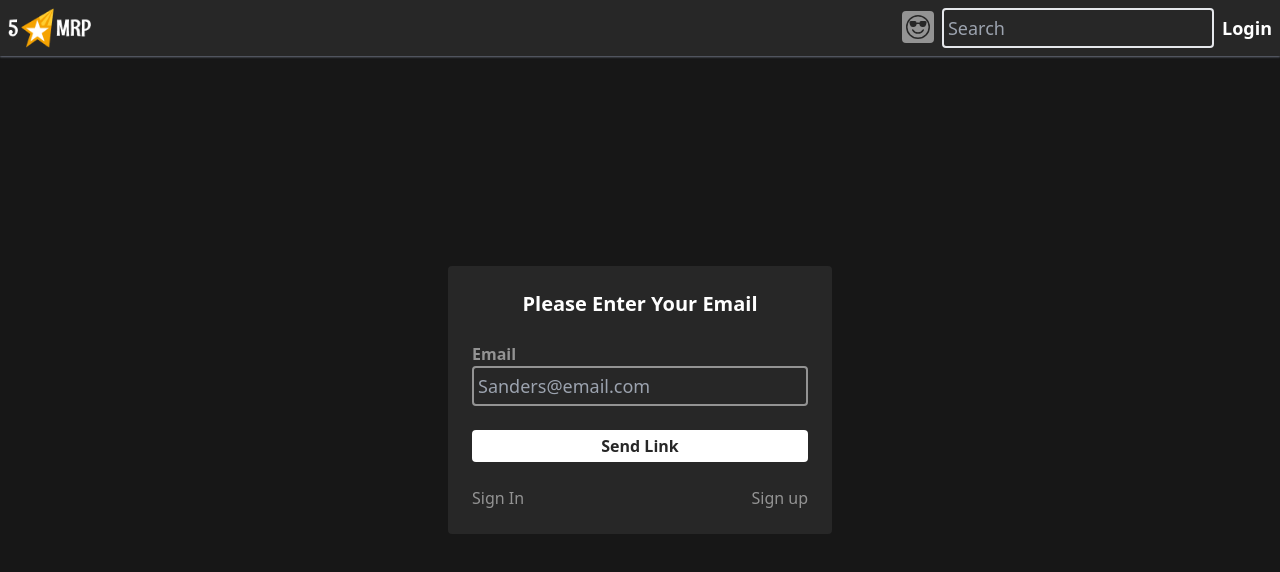
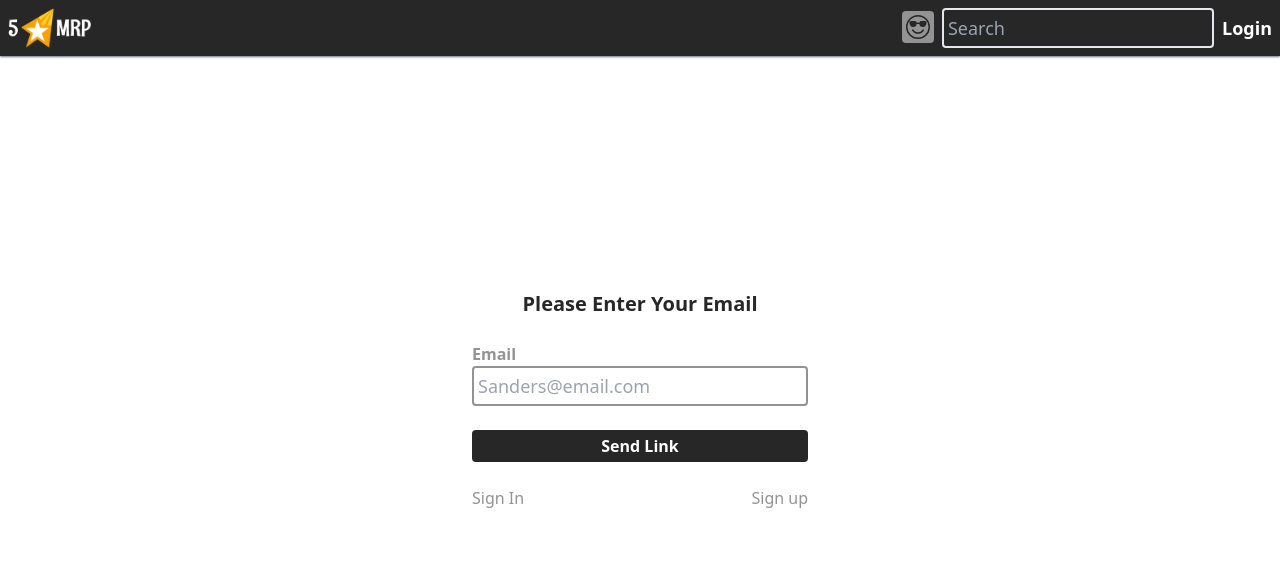
Before and after one commit to tprazniewski/ReviewApp, a React (Create React App) app in the folder frontend/: page /auth/forget-password in a window 1280 px wide. Shown: the top 572 px of the page. Built offline with nearby package versions, Linux system fonts and the light colour scheme.

Commit message:
Finish working on theme over the all components

```diff
--- a/frontend/src/components/CustomLink.jsx
+++ b/frontend/src/components/CustomLink.jsx
@@ -3,6 +3,6 @@ import { Link } from 'react-router-dom'
 
 export default function CustomLink({to,children}) {
   return (
-    <Link className='text-dark-subtle hover:text-white transition ' to={to}> {children} </Link>
+    <Link className='dark:text-dark-subtle text-light-subtle dark:hover:text-white hover:text-primary transition ' to={to}> {children} </Link>
     )
 }
--- a/frontend/src/components/auth/ConfirmPassword.jsx
+++ b/frontend/src/components/auth/ConfirmPassword.jsx
@@ -3,12 +3,14 @@ import Container from "../Container";
 import FormInput from "../form/FormInput";
 import Title from "../form/Title";
 import Submit from "../form/Submit";
-
+import FormContainer from "../form/FormContainer";
+import { commonModalClasses } from "../../utils/theme";
 export default function ConfirmPassword() {
   return (
-    <div className="fixed inset-0 bg-primary -z-10 flex justify-center items-center">
+    // <div className="fixed inset-0 bg-primary -z-10 flex justify-center items-center">
+    <FormContainer>
       <Container>
-        <form className="bg-secondary rounded p-6 w-96 space-y-6">
+        <form className={commonModalClasses + ' w-96'}>
           <Title> Enter New Password </Title>
           <FormInput
             type="password"
@@ -25,6 +27,7 @@ export default function ConfirmPassword() {
           <Submit value="Confirm Password" />
         </form>
       </Container>
-    </div>
+    </FormContainer>
+    // </div>
   );
 }
--- a/frontend/src/components/auth/EmailVerification.jsx
+++ b/frontend/src/components/auth/EmailVerification.jsx
@@ -4,6 +4,8 @@ import Container from "../Container";
 import FormInput from "../form/FormInput";
 import Title from "../form/Title";
 import Submit from "../form/Submit";
+import FormContainer from "../form/FormContainer";
+import { commonModalClasses } from "../../utils/theme";
 
 
 const OTP_LENGTH = 6;
@@ -55,12 +57,14 @@ export default function EmailVerification() {
 console.log('inputRef!',inputRef)
 
   return (
-    <div className="fixed inset-0 bg-primary -z-10 flex justify-center items-center">
+
+    // <div className="fixed inset-0 bg-primary -z-10 flex justify-center items-center">
+    <FormContainer>
       <Container>
-        <form className="bg-secondary rounded p-6 space-y-6">
+        <form className={commonModalClasses}>
           <div>
             <Title> Please enter the OTP to verify your account</Title>
-            <p className="text-center text-dark-subtle">
+            <p className="text-center dark:text-dark-subtle text-light-subtle">
               {" "}
               OTP has been sent to your email
             </p>
@@ -76,7 +80,7 @@ console.log('inputRef!',inputRef)
                   // onChange = {(e) => handleOtpChange(e,index)}
                   onChange = {handleOtpChange}
                   onKeyDown={(e) => handleKeydown(e,index)}
-                  className="w-12 h-12 border-2 rounded border-dark-subtle focus:border-white bg-transparent outline-none text-center text-white text-xl .spin-button-none:"
+                  className="w-12 h-12 border-2 rounded dark:border-dark-subtle border-light-subtle dark:focus:border-white focus:border-primary bg-transparent outline-none text-center dark:text-white text-primary text-xl .spin-button-none:"
                 ></input>
               );
             })}
@@ -84,6 +88,7 @@ console.log('inputRef!',inputRef)
           <Submit value="Send Link"></Submit>
         </form>
       </Container>
-    </div>
+    </FormContainer>
+    // </div>
   );
 }
--- a/frontend/src/components/auth/ForgetPassword.jsx
+++ b/frontend/src/components/auth/ForgetPassword.jsx
@@ -4,13 +4,15 @@ import Container from '../Container'
 import FormInput from '../form/FormInput'
 import Title from '../form/Title'
 import Submit from '../form/Submit'
-
+import FormContainer from '../form/FormContainer'
+import { commonModalClasses } from '../../utils/theme'
 export default function ForgetPassword() {
   return (
 
-    <div className='fixed inset-0 bg-primary -z-10 flex justify-center items-center'>
+    // <div className='fixed inset-0 bg-primary -z-10 flex justify-center items-center'>
+    <FormContainer>
         <Container>
-        <form className='bg-secondary rounded p-6 w-96 space-y-6'>
+            <form className={commonModalClasses + ' w-96'}>
                 <Title> Please Enter Your Email</Title>
                 <FormInput label='Email' placeholder='Sanders@email.com' name='email'/>
                 <Submit value ='Send Link'/>
@@ -22,6 +24,7 @@ export default function ForgetPassword() {
                 </div>
             </form>
         </Container>
-</div>
+    </FormContainer>
+// </div>
     )
 }
--- a/frontend/src/components/auth/Signin.jsx
+++ b/frontend/src/components/auth/Signin.jsx
@@ -4,6 +4,8 @@ import Title from '../form/Title'
 import FormInput from '../form/FormInput'
 import Submit from '../form/Submit'
 import CustomLink from '../CustomLink'
+import { commonModalClasses } from '../../utils/theme'
+import FormContainer from '../form/FormContainer'
 // import { ThemeContext } from '../../context/ThemeProvider'
 // import { useTheme } from '../../hooks'
 
@@ -14,9 +16,10 @@ export default function Signin() {
 
 
   return (
-    <div className='fixed inset-0 dark:bg-primary -z-10 flex justify-center items-center'>
+    // <div className='fixed inset-0 dark:bg-primary bg-white -z-10 flex justify-center items-center'>
+      <FormContainer>
         <Container>
-            <form className='dark:bg-secondary rounded p-6 w-72 space-y-6'>
+            <form className={commonModalClasses + ' w-72'}>
                 <Title> Sign in</Title>
                 <FormInput label='Email' placeholder='Sanders@email.com' name='email'/>
                 <FormInput label='Password' placeholder='********' name='password'/>
@@ -29,6 +32,7 @@ export default function Signin() {
                 </div>
             </form>
         </Container>
-    </div>
+      </FormContainer>
+    // </div>
   )
 }
--- a/frontend/src/components/auth/Signup.jsx
+++ b/frontend/src/components/auth/Signup.jsx
@@ -4,12 +4,15 @@ import Title from '../form/Title'
 import FormInput from '../form/FormInput'
 import Submit from '../form/Submit'
 import CustomLink from '../CustomLink'
+import { commonModalClasses } from '../../utils/theme'
+import FormContainer from '../form/FormContainer'
 
 export default function Signup() {
   return (
-    <div className='fixed inset-0 bg-primary -z-10 flex justify-center items-center'>
+    // <div className='fixed inset-0 dark:bg-primary bg-white -z-10 flex justify-center items-center'>
+      <FormContainer>
         <Container>
-            <form className='bg-secondary rounded p-6 w-72 space-y-6'>
+            <form className= {commonModalClasses + ' w-72'}>
                 <Title> Sign up</Title>
                 <FormInput label='Name' placeholder='Mike Sanders' name='name'/>
                 <FormInput label='Email' placeholder='Sanders@email.com' name='email'/>
@@ -23,6 +26,7 @@ export default function Signup() {
                 </div>
             </form>
         </Container>
-    </div>
+      </FormContainer>
+    // </div>
   )
 }
--- /dev/null
+++ b/frontend/src/components/form/FormContainer.jsx
@@ -0,0 +1,7 @@
+import React from 'react'
+
+export default function FormContainer({children}) {
+  return (
+    <div className='fixed inset-0 dark:bg-primary bg-white -z-10 flex justify-center items-center'>{children}</div>
+  )
+}
--- a/frontend/src/components/form/FormInput.jsx
+++ b/frontend/src/components/form/FormInput.jsx
@@ -3,7 +3,7 @@ import React from 'react'
 export default function FormInput({name, label, placeholder, ...rest}) {
   return (
     <div className='flex flex-col-reverse'>
-        <input id={name} name ={name} className='bg-transparent rounded border-2 border-dark-subtle w-full text-lg outline-none focus:border-white p-1 text-white peer transition' placeholder={placeholder} {...rest}/>
-        <label htmlFor={name} className='font-semibold text-dark-subtle peer-focus:text-white transition self-start ' >{label}</label>
+        <input id={name} name ={name} className='bg-transparent rounded border-2 dark:border-dark-subtle border-light-subtle w-full text-lg outline-none dark:focus:border-white p-1 focus:border-primary dark:text-white peer transition' placeholder={placeholder} {...rest}/>
+        <label htmlFor={name} className='font-semibold dark:text-dark-subtle text-light-subtle dark:peer-focus:text-white peek-focus:text-primary transition self-start ' >{label}</label>
     </div>  )
 }
--- a/frontend/src/components/form/Submit.jsx
+++ b/frontend/src/components/form/Submit.jsx
@@ -4,7 +4,7 @@ export default function Submit({ value }) {
   return (
     <input
       type="submit"
-      className="w-full rounded bg-white hover:bg-opacity-70 transition font-semibold text-secondary cursor-pointer p-1"
+      className="w-full rounded dark:bg-white bg-secondary hover:bg-opacity-70 transition font-semibold dark:text-secondary text-white cursor-pointer p-1"
       value={value}
     ></input>
   );
--- a/frontend/src/components/form/Title.jsx
+++ b/frontend/src/components/form/Title.jsx
@@ -2,6 +2,6 @@ import React from 'react'
 
 export default function Title({children}) {
   return (
-    <h1 className='text-xl text-white font-semibold text-center'> {children}</h1>
+    <h1 className='text-xl dark:text-white text-secondary font-semibold text-center'> {children}</h1>
     )
 }
--- a/frontend/src/components/user/Navbar.jsx
+++ b/frontend/src/components/user/Navbar.jsx
@@ -2,21 +2,24 @@ import React from "react";
 import { BsEmojiSunglasses } from "react-icons/bs";
 import { Link } from "react-router-dom";
 import Container from "../Container";
-import {useTheme} from '../../hooks'
+import { useTheme } from "../../hooks";
 
 export default function Navbar() {
-  const {toggleTheme} = useTheme()
+  const { toggleTheme } = useTheme();
 
   return (
     <div className="bg-secondary shadow-sm shadow-gray-500">
       <Container className="p-2">
         <div className="flex justify-between items-center">
-          <Link to='/'>
+          <Link to="/">
             <img src="./logo.png" alt="logo Img" className="h-10" />
           </Link>
           <ul className="flex items-center space-x-2">
             <li>
-              <button onClick={toggleTheme} className="bg-dark-subtle p-1 rounded">
+              <button
+                onClick={toggleTheme}
+                className="dark:bg-white bg-dark-subtle p-1 rounded"
+              >
                 <BsEmojiSunglasses className="text-secondary" size={24} />
               </button>
             </li>
@@ -27,9 +30,13 @@ export default function Navbar() {
                 placeholder="Search"
               />
             </li>
-            <li >
-            <Link className="text-white font-semibold text-lg" to='/auth/signin'>Login</Link>
-
+            <li>
+              <Link
+                className="text-white font-semibold text-lg"
+                to="/auth/signin"
+              >
+                Login
+              </Link>
             </li>
           </ul>
         </div>
--- /dev/null
+++ b/frontend/src/utils/theme.js
@@ -0,0 +1 @@
+export const commonModalClasses = 'dark:bg-secondary bg-white rounded p-6 space-y-6'
```
Lines whose indentation alone changed are shown as unchanged.
